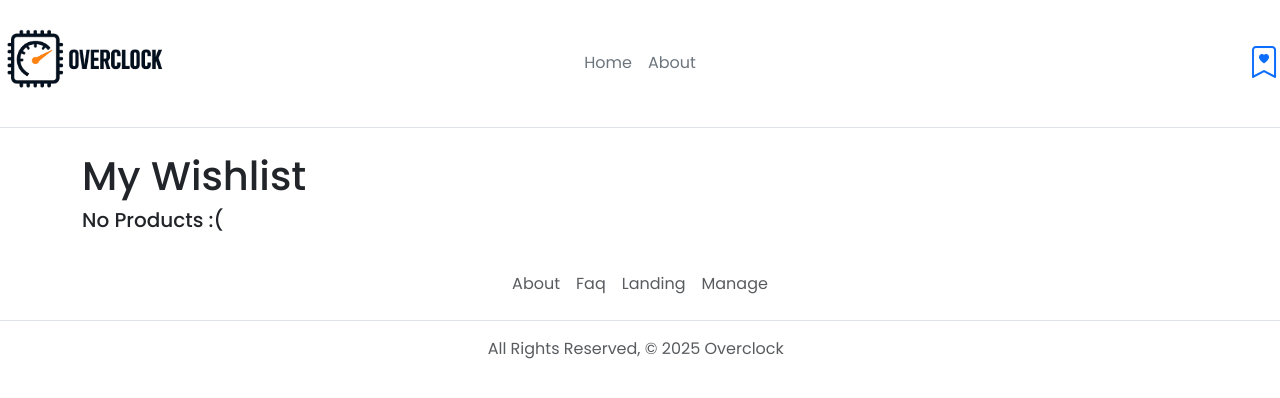
After one commit to izZERO/Overclock, a Django app: page /wishlist/ in a window 1280 px wide. The commit adds this page. Shown: the top 398 px of the page. Run offline with Django 5.2, Linux system fonts and the light colour scheme; the visitor is signed in with stand-in values (Sample User, id 1); data comes from the database, SQL or seed files in the repository; data that the repository does not hold is empty.

Commit message:
added wishlist crud

```diff
--- a/main/models.py
+++ b/main/models.py
@@ -69,8 +69,8 @@ class Order_Detail(models.Model):
 
 
 class Wishlist(models.Model):
-    user_id = models.ForeignKey(User, on_delete=models.CASCADE)
-    product_id = models.ManyToManyField(Product)
+    user = models.ForeignKey(User, on_delete=models.CASCADE)
+    products = models.ManyToManyField(Product)
 
     def __str__(self):
-        return f"{self.user_id.username}'s Wishlist"
+        return f"{self.user.username}'s Wishlist"
--- a/main/templates/base.html
+++ b/main/templates/base.html
@@ -57,6 +57,11 @@
       </ul>
 
       <div class="col-md-3 text-end">
+        {% if user.is_authenticated %}
+        <a href="{%url 'wishlist_index'%}">
+          <i class="bi bi-bookmark-heart" style="font-size: 2rem;"></i>
+        </a>
+        {% else %}
         <a
           href="{%url 'login'%}"
           class="btn btn-outline-primary me-2"
@@ -71,6 +76,7 @@
         >
           Signup
         </a>
+        {% endif %}
       </div>
     </header>
     <main class="container">{% block content %} {% endblock %}</main>
--- /dev/null
+++ b/main/templates/wishlist.html
@@ -0,0 +1,13 @@
+{% extends 'base.html' %}
+{% block content %}
+  <h1>My Wishlist</h1>
+
+  {% if products %}
+    {% for product in products %}
+      <h2>{{ product.name }}</h2>
+      <p>${{ product.price }}</p>
+    {% endfor %}
+  {% else %}
+    <h5>No Products :(</h5>
+  {% endif %}
+{% endblock %}
--- a/main/urls.py
+++ b/main/urls.py
@@ -44,4 +44,10 @@ urlpatterns = [
     path("about/", views.about, name="about"),
     # Profile
     path("profile/edit", views.profile, name="profile-edit"),
+
+
+    # Wishlist
+    path("wishlist/", views.wishlist_index, name="wishlist_index"),
+    path('wishlist/<int:wishlist_id>/assoc_product/<int:product_id>', views.assoc_product, name='assoc_product'),
+    path('wishlist/<int:wishlist_id>/unassoc_product/<int:product_id>', views.unassoc_product, name='unassoc_product'),
 ]
--- a/main/views.py
+++ b/main/views.py
@@ -137,3 +137,19 @@ class CategoryUpdate(UpdateView):
 class CategoryDelete(DeleteView):
     model = Category
     success_url = "/manage/categories/"
+
+def wishlist_index(request):
+    wishlist, created = Wishlist.objects.get_or_create(user=request.user)
+
+    products = wishlist.products.all()
+
+    return render(request, "wishlist.html", {"products": products})
+
+def assoc_product(request, wishlist_id, product_id):
+    Wishlist.objects.get(id=wishlist_id).products.add(product_id)
+    return redirect("detail", wishlist_id=wishlist_id)
+
+
+def unassoc_product(request, wishlist_id, product_id):
+    Wishlist.objects.get(id=wishlist_id).products.remove(product_id)
+    return redirect("detail", wishlist_id=wishlist_id)
```
